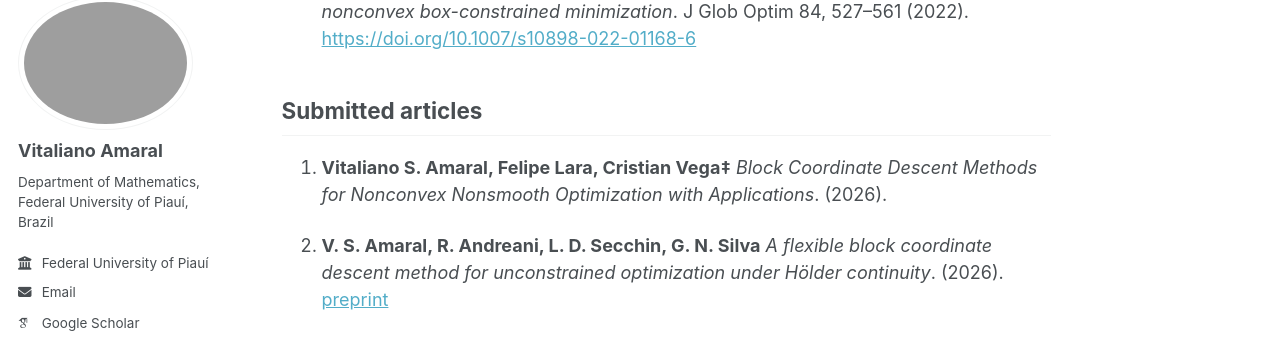
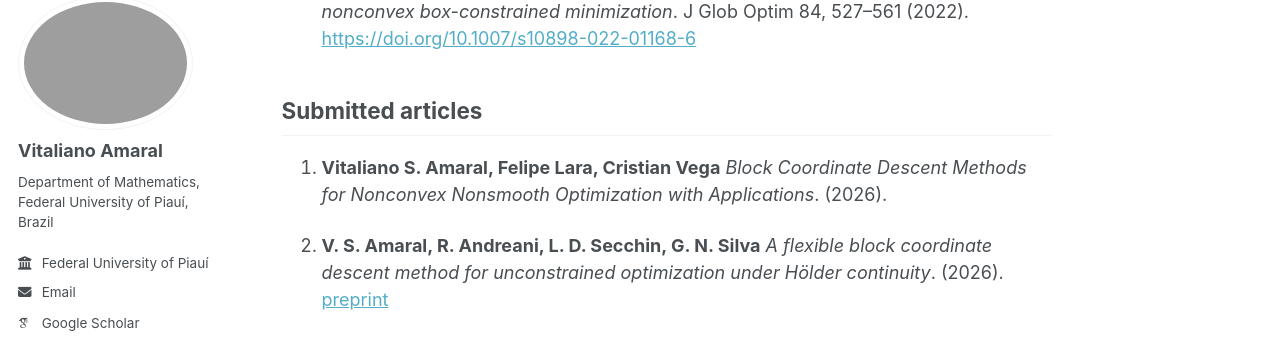
Before and after one commit to vitalianoamaral/vitalianoamaral.github.io, a Jekyll site: the page built from _pages/research.md, in a window 1280 px wide and 900 px high, scrolled down 833 px. Shown: the part 103-443 px from the top of the window. Built offline with Jekyll 4.4.1, drawn with Linux system fonts in a browser that asks for light colours; some web fonts are replaced.

```diff
--- a/_pages/research.md
+++ b/_pages/research.md
@@ -28,7 +28,7 @@ knapsack problems.* Optimization Methods and Software, 1–19. [https://doi.org/
 
 ## Submitted articles
 
-1. **Vitaliano S. Amaral, Felipe Lara, Cristian Vega‡** *Block Coordinate Descent Methods for Nonconvex Nonsmooth
+1. **Vitaliano S. Amaral, Felipe Lara, Cristian Vega** *Block Coordinate Descent Methods for Nonconvex Nonsmooth
 Optimization with Applications*. (2026).
 
 
```
